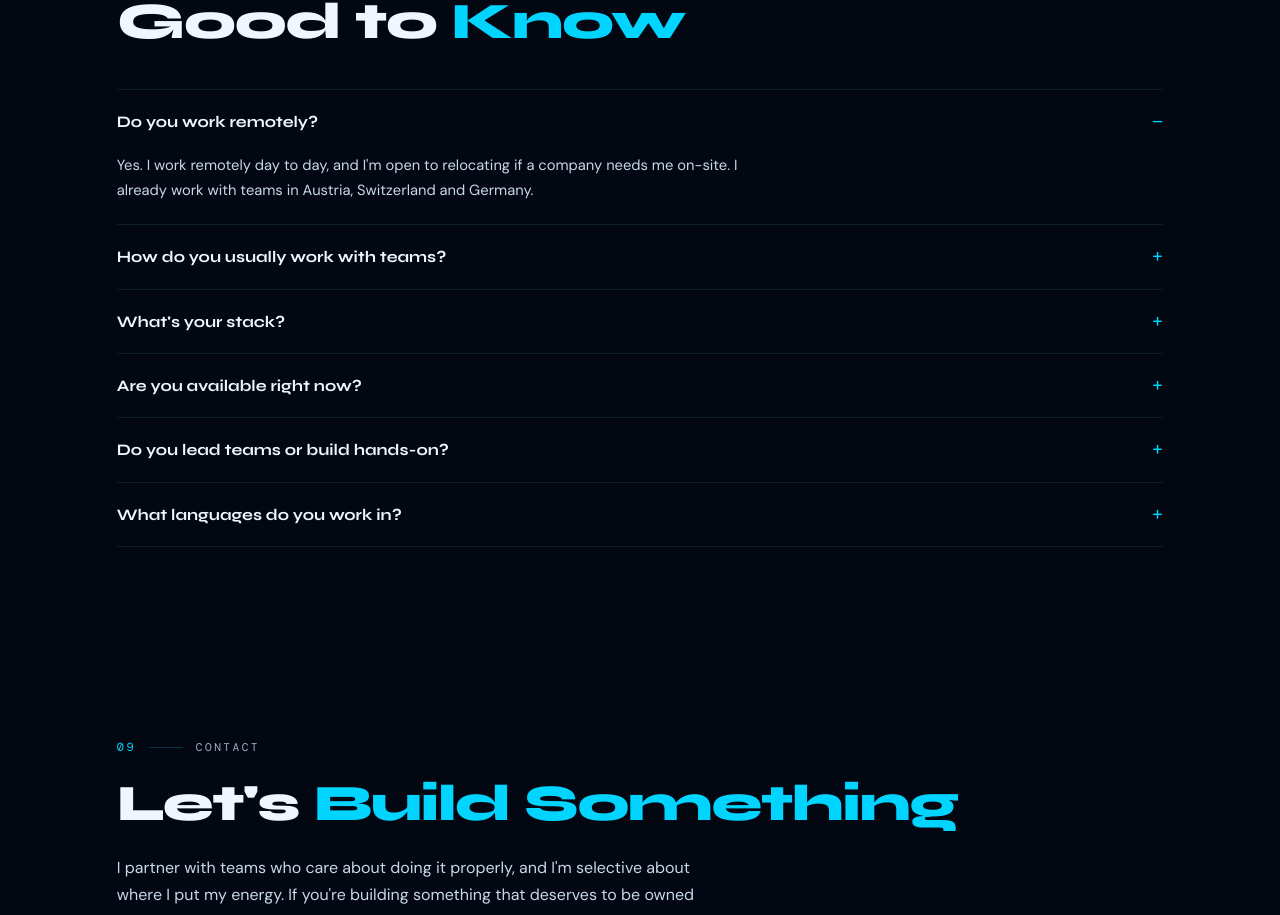
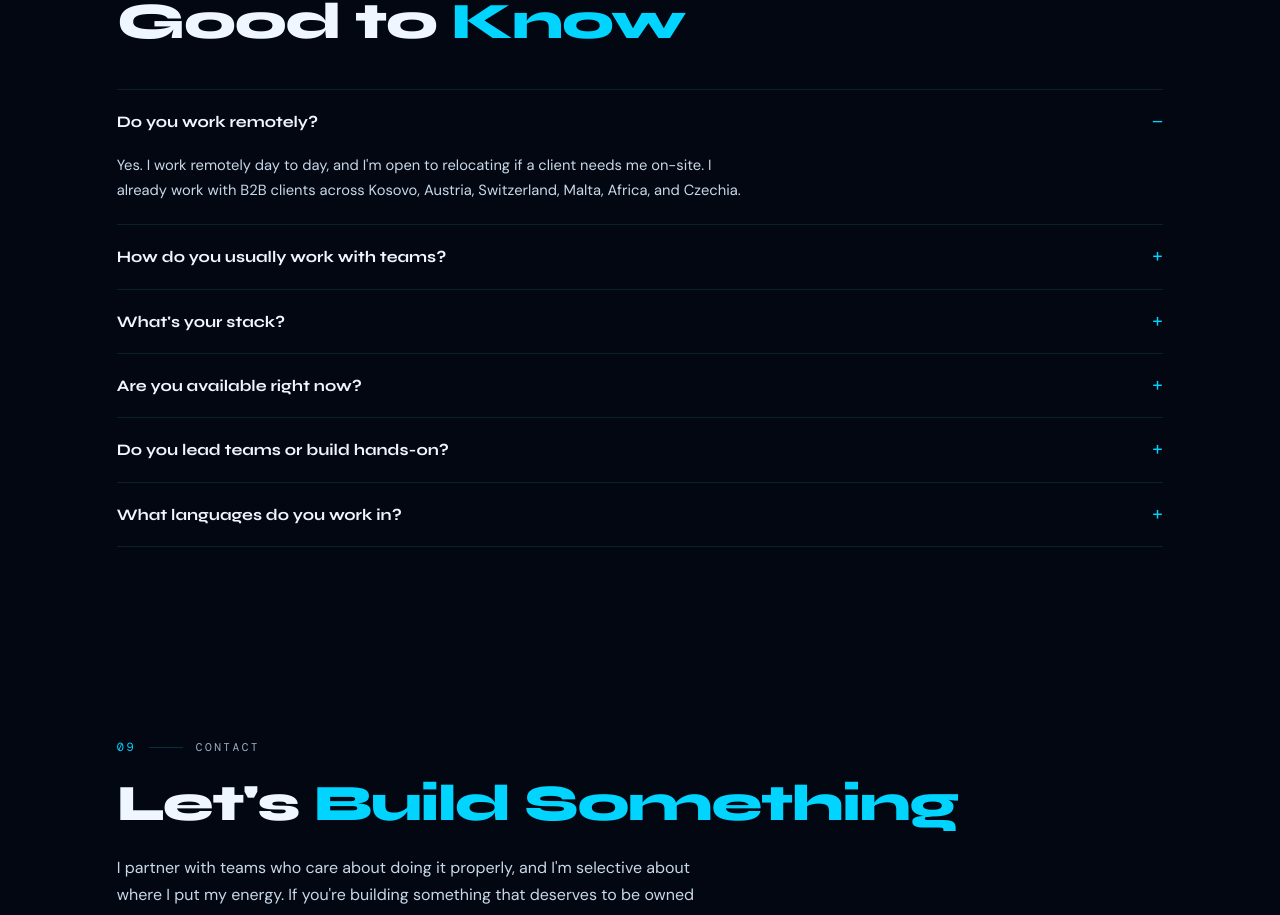
Before and after one commit to EditaLatifi/editadev, a React (Vite) app: page / in a window 1280 px wide. Shown: the part 11085-12000 px from the top of the page. Built offline with nearby package versions, Linux system fonts and the light colour scheme; a web font is replaced by a local one.

Commit message:
Copy: FAQ remote answer -> B2B clients wording; footer brand -> EDITA SHEQIRI (LATIFI)

```diff
--- a/index.html
+++ b/index.html
@@ -104,7 +104,7 @@
         "@context": "https://schema.org",
         "@type": "FAQPage",
         "mainEntity": [
-          { "@type": "Question", "name": "Do you work remotely?", "acceptedAnswer": { "@type": "Answer", "text": "Yes. I work remotely day to day, and I'm open to relocating if a company needs me on-site. I already work with teams in Austria, Switzerland and Germany." } },
+          { "@type": "Question", "name": "Do you work remotely?", "acceptedAnswer": { "@type": "Answer", "text": "Yes. I work remotely day to day, and I'm open to relocating if a client needs me on-site. I already work with B2B clients across Kosovo, Austria, Switzerland, Malta, Africa, and Czechia." } },
           { "@type": "Question", "name": "How do you usually work with teams?", "acceptedAnswer": { "@type": "Answer", "text": "On contract, embedded in the team, either building hands-on as a full-stack engineer or leading as a tech lead. I take on a few teams at a time so each gets real attention." } },
           { "@type": "Question", "name": "What's your stack?", "acceptedAnswer": { "@type": "Answer", "text": "React and Next.js, Vue and Nuxt, Node and Nest.js, PostgreSQL, TypeScript, Docker. I'm comfortable picking up your stack too." } },
           { "@type": "Question", "name": "Are you available right now?", "acceptedAnswer": { "@type": "Answer", "text": "I'm open to a few select projects. The fastest way to find out if we're a fit is to book a short call." } },
--- a/src/App.jsx
+++ b/src/App.jsx
@@ -280,7 +280,7 @@ const BUILDING = [
 
 /* ─── FAQ ───────────────────────────────────────────────────────────────── */
 const FAQS = [
-  { q: "Do you work remotely?", a: "Yes. I work remotely day to day, and I'm open to relocating if a company needs me on-site. I already work with teams in Austria, Switzerland and Germany." },
+  { q: "Do you work remotely?", a: "Yes. I work remotely day to day, and I'm open to relocating if a client needs me on-site. I already work with B2B clients across Kosovo, Austria, Switzerland, Malta, Africa, and Czechia." },
   { q: "How do you usually work with teams?", a: "On contract, embedded in the team, either building hands-on as a full-stack engineer or leading as a tech lead. I take on a few teams at a time so each one gets real attention." },
   { q: "What's your stack?", a: "React and Next.js, Vue and Nuxt, Node and Nest.js, PostgreSQL, TypeScript, Docker. I'm comfortable picking up your stack too. The principles carry over." },
   { q: "Are you available right now?", a: "I'm open to both: a full-time role (remote, or relocating if it's the right fit) and a few select contract projects. The fastest way to find out if we're a fit is to book a short call." },
@@ -1701,7 +1701,7 @@ function Footer() {
   return (
     <footer style={{ borderTop: `1px solid ${C.border}`, padding: "2.4rem clamp(1.5rem,6vw,6rem)", position: "relative", zIndex: 1, display: "flex", justifyContent: "space-between", alignItems: "center", flexWrap: "wrap", gap: "1rem" }}>
       <div>
-        <div style={{ fontFamily: "'Syne',sans-serif", fontWeight: 800, fontSize: "1rem", color: C.textPrimary }}>EDITA SHEQIRI<span style={{ color: C.cyan }}>.</span></div>
+        <div style={{ fontFamily: "'Syne',sans-serif", fontWeight: 800, fontSize: "1rem", color: C.textPrimary }}>EDITA SHEQIRI (LATIFI)<span style={{ color: C.cyan }}>.</span></div>
         <a href={`mailto:${EMAIL}`} style={{ fontFamily: "'DM Mono',monospace", fontSize: ".68rem", color: C.textMuted, letterSpacing: ".04em", textDecoration: "none", transition: "color .2s" }}
           onMouseEnter={(e) => (e.currentTarget.style.color = C.cyan)}
           onMouseLeave={(e) => (e.currentTarget.style.color = C.textMuted)}
```
